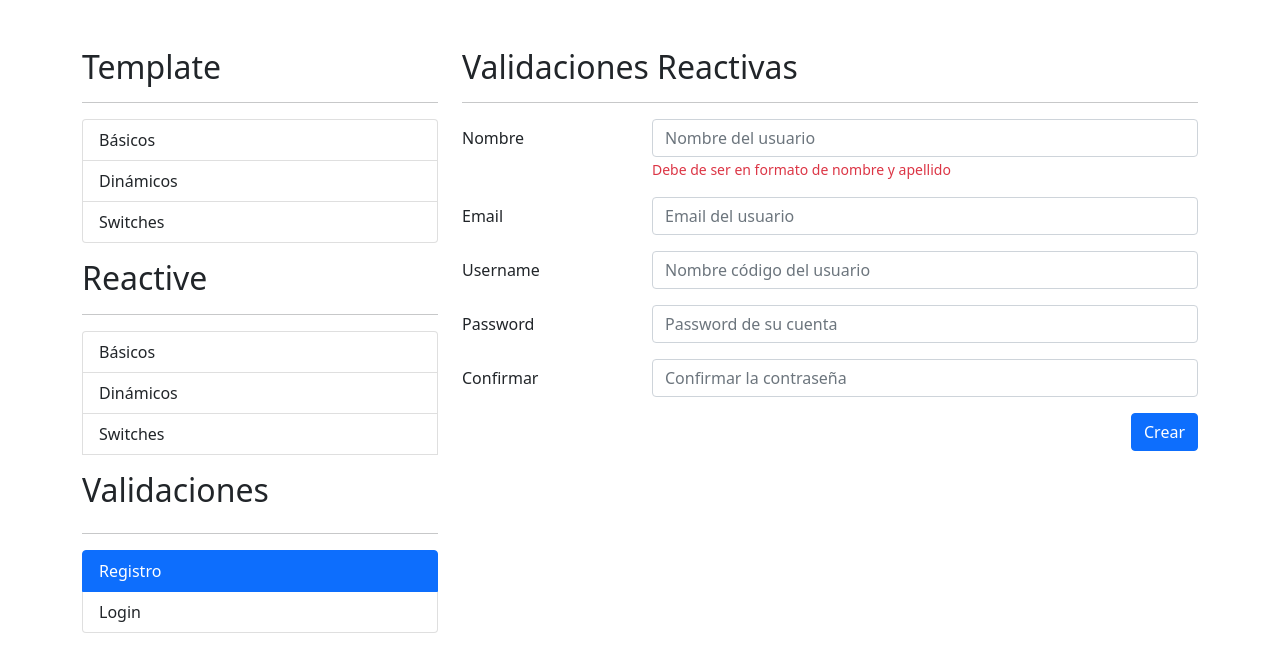
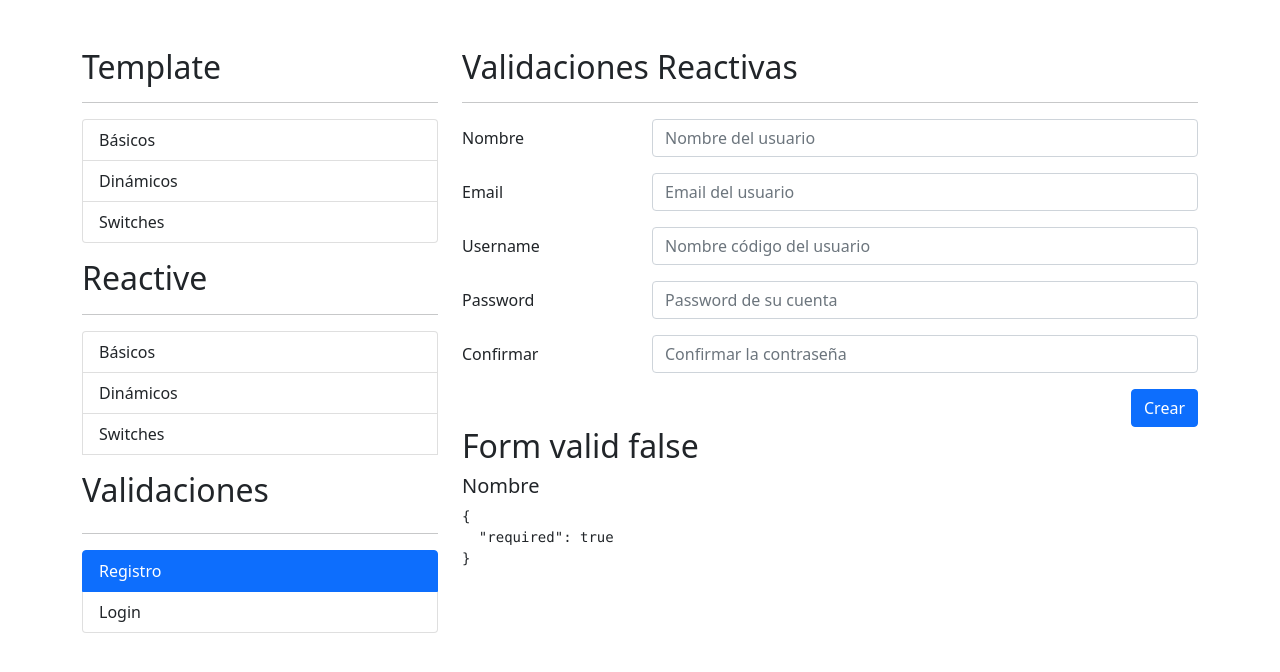
Before and after one commit to WiiruxCruz/06-formulariosApp, an Angular app: page /auth/registro in a window 1280 px wide. Shown: the top 672 px of the page. Built offline with nearby package versions, Linux system fonts and the light colour scheme.

Commit message:
Validación contra una expresión regular

```diff
--- a/src/app/auth/auth.module.ts
+++ b/src/app/auth/auth.module.ts
@@ -4,13 +4,15 @@
 import { AuthRoutingModule } from './auth-routing.module';
 import { RegistroComponent } from './pages/registro/registro.component';
 import { LoginComponent } from './pages/login/login.component';
+import { ReactiveFormsModule } from '@angular/forms';
 
 
 @NgModule({
   declarations: [RegistroComponent, LoginComponent],
   imports: [
     CommonModule,
-    AuthRoutingModule
+    AuthRoutingModule,
+	ReactiveFormsModule
   ]
 })
 export class AuthModule { }
--- a/src/app/auth/pages/registro/registro.component.html
+++ b/src/app/auth/pages/registro/registro.component.html
@@ -3,7 +3,11 @@
 
 <div class="row">
 	<div class="col">
-		<form autocomplete="off">
+		<form
+			autocomplete="off"
+			[formGroup]="miFormulario"
+			(ngSubmit)="submitFormulario()"
+		>
 			<div class="row mb-3">
 				<label class="col-sm-3 col-form-label">Nombre</label>
 				<div class="col-sm-9">
@@ -11,8 +15,12 @@
 						type="text"
 						class="form-control"
 						placeholder="Nombre del usuario"
+						formControlName="nombre"
 					>
-					<span class="form-text text-danger">
+					<span
+						class="form-text text-danger"
+						*ngIf="campoNoValido('nombre')"
+					>
 						Debe de ser en formato de nombre y apellido
 					</span>
 				</div>
@@ -68,7 +76,10 @@
 
 			<div class="row">
 				<div class="col">
-					<button class="btn btn-primary float-end">
+					<button
+						class="btn btn-primary float-end"
+						type="submit"
+					>
 						Crear
 					</button>
 				</div>
@@ -77,3 +88,10 @@
 		</form>
 	</div>
 </div>
+
+
+<h2>Form valid {{ miFormulario.valid }}</h2>
+
+
+<h5>Nombre</h5>
+<pre>{{ miFormulario.controls.nombre.errors | json}}</pre>
--- a/src/app/auth/pages/registro/registro.component.ts
+++ b/src/app/auth/pages/registro/registro.component.ts
@@ -1,4 +1,5 @@
 import { Component, OnInit } from '@angular/core';
+import { FormBuilder, FormGroup, Validators } from '@angular/forms';
 
 @Component({
   selector: 'app-registro',
@@ -8,9 +9,27 @@
 })
 export class RegistroComponent implements OnInit {
 
-  constructor() { }
+	//TODO Temporal
+	nombreApellidoPattern: string = '([a-zA-Z]+) ([a-zA-Z]+)';
 
-  ngOnInit(): void {
-  }
+	miFormulario: FormGroup = this.fb.group({
+		nombre: ['', [ Validators.required, Validators.pattern( this.nombreApellidoPattern ) ]]
+	});
+
+	constructor( private fb: FormBuilder) { }
+
+	ngOnInit(): void {
+	}
+
+	campoNoValido( campo: string ) {
+		return this.miFormulario.get(campo)?.invalid
+			&& this.miFormulario.get(campo)?.touched;
+	}
+
+	submitFormulario() {
+		console.log( this.miFormulario.value );
+
+		this.miFormulario.markAllAsTouched();
+	}
 
 }
```
